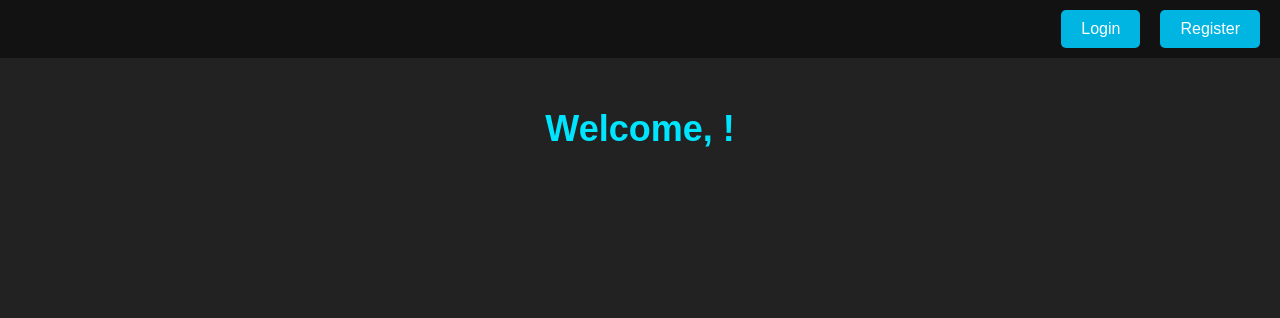
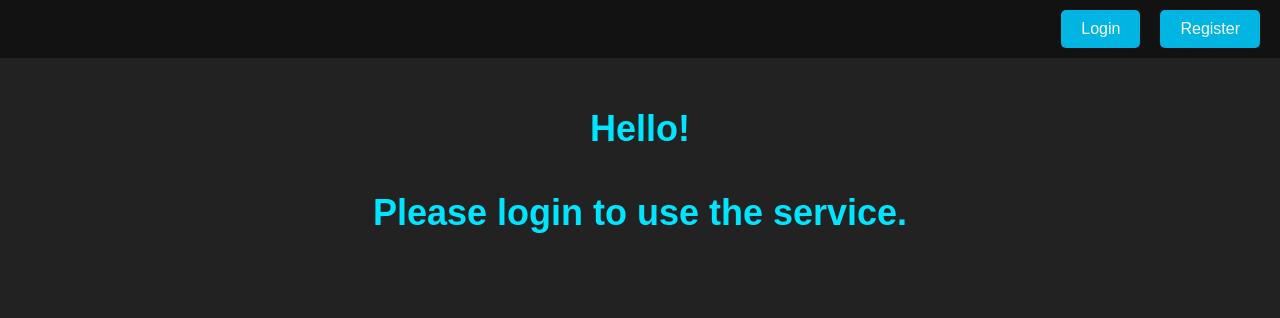
Before and after one commit to ZeroRickMore/MangaKura, a Django app: page / in a window 1280 px wide. Shown: the top 318 px of the page. Run offline with Django 5.2, Linux system fonts and the light colour scheme.

Commit message:
Fix for users that are not logged in

```diff
--- a/MangaKura/templates/base.html
+++ b/MangaKura/templates/base.html
@@ -10,8 +10,9 @@
 <body>
 
     <nav>
+        {% if user.is_authenticated %}
             <div class="left-buttons">
-            {% if user.is_authenticated %}
+
                     <a href="/">🏠</a>
                     <!-- <form method="post" action="{% url 'logout' %}">
                         {% csrf_token %}
@@ -31,20 +32,9 @@
                         </div>
                     </form>
 
-
-            {% endif %}
             </div>
 
-        <!-- Centered Welcome Message
-        {% if user.is_authenticated %}
-        <div class="welcome-message">
-            Hi, {{ user.username }} 😄
-        </div>
-        {% endif %}
-        -->
-
             <div class="right-buttons">
-            {% if user.is_authenticated %}
                     <!--
                     <a href="/insertManga">Add Manga 📖</a>
                     <a href="/insertVariant">Add Variant 💰</a>
@@ -59,11 +49,17 @@
                     <a href="/viewManga">👀📖</a>
                     <a href="/viewVariant">👀💎</a>
                     <a href="/wishlist">👀🪐</a>
+            </div>
+
         {% else %}
+            <div class="left-buttons"></div>
+
+            <div class="right-buttons">
                 <a href="{% url 'login' %}">Login</a>
                 <a href="{% url 'register' %}">Register</a>
+            </div>
+
         {% endif %}
-        </div>
     </nav>
 
     <main>
--- a/MangaKura/templates/home.html
+++ b/MangaKura/templates/home.html
@@ -1,4 +1,9 @@
 {% extends "base.html" %}
+
 {% block content %}
-  <h2>Welcome, {{ user.username }} !</h2>
+  {% if user.is_authenticated %}
+    <h2>Welcome, {{ user.username }}!</h2>
+  {% else %}
+    <h2>Hello!<br><br>Please login to use the service.</h2>
+  {% endif %}
 {% endblock %}
```
Lines whose indentation alone changed are shown as unchanged.
